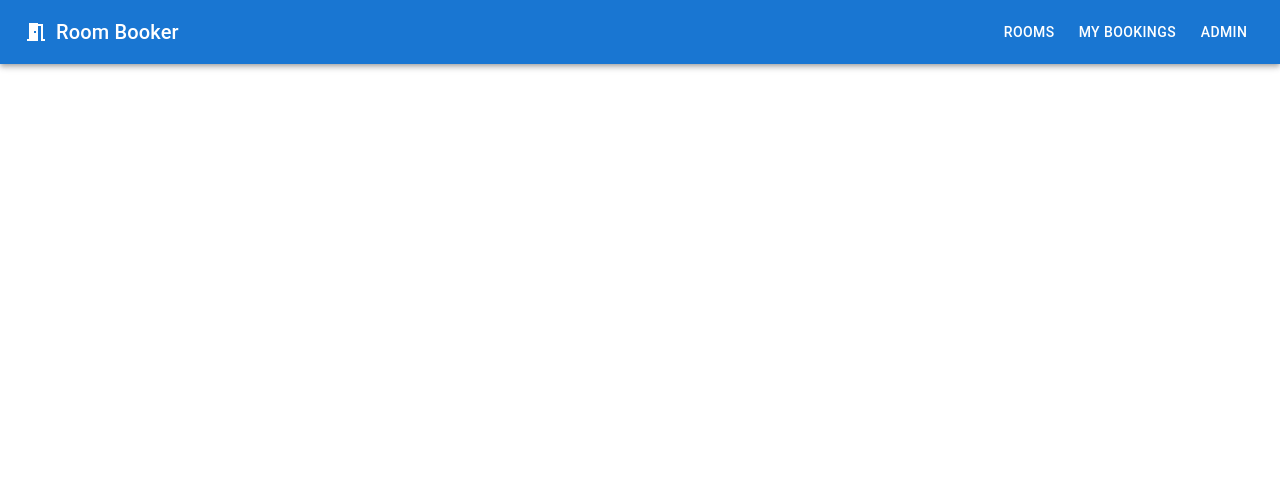
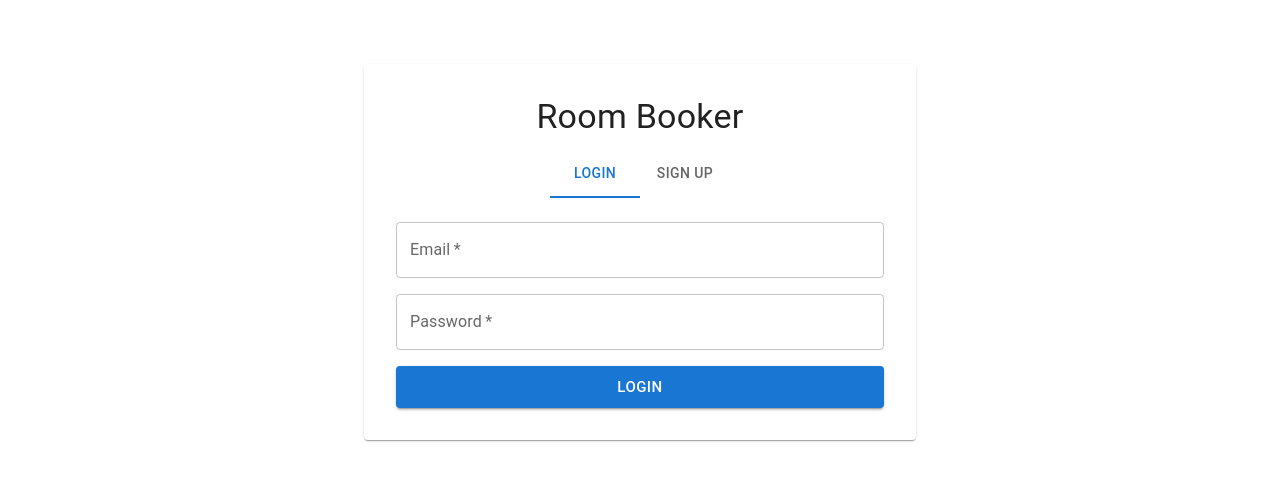
Before and after one commit to tipuBCS/QA-SA-DevOps, a React (Vite) app in the folder ui/: page /login in a window 1280 px wide. Shown: the top 480 px of the page. Built offline with nearby package versions, Linux system fonts and the light colour scheme; no server answers.

Commit message:
Login Page, CORS, UI hitting API

```diff
--- a/ui/src/App.tsx
+++ b/ui/src/App.tsx
@@ -1,9 +1,10 @@
-import { BrowserRouter, Routes, Route } from 'react-router-dom';
+import { BrowserRouter, Routes, Route, useLocation } from 'react-router-dom';
 import { CssBaseline, ThemeProvider, createTheme } from '@mui/material';
 import Navbar from './components/Navbar';
 import RoomsPage from './pages/RoomsPage';
 import BookingsPage from './pages/BookingsPage';
 import AdminPage from './pages/AdminPage';
+import LoginPage from './pages/LoginPage';
 
 const theme = createTheme({
   palette: {
@@ -13,17 +14,29 @@ const theme = createTheme({
   },
 });
 
+function AppContent() {
+  const location = useLocation();
+  const showNavbar = location.pathname !== '/login';
+
+  return (
+    <>
+      {showNavbar && <Navbar />}
+      <Routes>
+        <Route path="/login" element={<LoginPage />} />
+        <Route path="/" element={<RoomsPage />} />
+        <Route path="/bookings" element={<BookingsPage />} />
+        <Route path="/admin" element={<AdminPage />} />
+      </Routes>
+    </>
+  );
+}
+
 function App() {
   return (
     <ThemeProvider theme={theme}>
       <CssBaseline />
       <BrowserRouter>
-        <Navbar />
-        <Routes>
-          <Route path="/" element={<RoomsPage />} />
-          <Route path="/bookings" element={<BookingsPage />} />
-          <Route path="/admin" element={<AdminPage />} />
-        </Routes>
+        <AppContent />
       </BrowserRouter>
     </ThemeProvider>
   );
--- /dev/null
+++ b/ui/src/api.ts
@@ -0,0 +1,12 @@
+export const API_BASE_URL = import.meta.env.VITE_API_URL;
+
+export async function apiRequest(path: string, options?: RequestInit) {
+  const response = await fetch(`${API_BASE_URL}${path}`, {
+    ...options,
+    headers: {
+      'Content-Type': 'application/json',
+      ...options?.headers,
+    },
+  });
+  return response;
+}
--- /dev/null
+++ b/ui/src/pages/LoginPage.tsx
@@ -0,0 +1,152 @@
+import { useState } from 'react';
+import {
+  Container,
+  Paper,
+  Typography,
+  TextField,
+  Button,
+  Box,
+  Tab,
+  Tabs,
+  Alert,
+} from '@mui/material';
+import { useNavigate } from 'react-router-dom';
+import { apiRequest } from '../api';
+
+export default function LoginPage() {
+  const navigate = useNavigate();
+  const [tab, setTab] = useState(0);
+  const [error, setError] = useState('');
+  const [loginForm, setLoginForm] = useState({ email: '', password: '' });
+  const [signupForm, setSignupForm] = useState({ email: '', password: '', name: '' });
+
+  const handleLogin = async (e: React.FormEvent) => {
+    e.preventDefault();
+    setError('');
+
+    if (!loginForm.email || !loginForm.password) {
+      setError('Email and password are required');
+      return;
+    }
+
+    if (!loginForm.email.includes('@')) {
+      setError('Email must contain @');
+      return;
+    }
+
+    try {
+      const response = await apiRequest('/users/login', {
+        method: 'POST',
+        body: JSON.stringify(loginForm),
+      });
+
+      if (!response.ok) {
+        const data = await response.json();
+        setError(data.error || 'Login failed');
+        return;
+      }
+
+      const data = await response.json();
+      localStorage.setItem('user', JSON.stringify(data.user));
+      navigate('/');
+    } catch {
+      setError('Unexpected error occurred during login, please try again later!');
+    }
+  };
+
+  const handleSignup = async (e: React.FormEvent) => {
+    e.preventDefault();
+    setError('');
+
+    try {
+      const response = await apiRequest('/users/signup', {
+        method: 'POST',
+        body: JSON.stringify(signupForm),
+      });
+
+      if (!response.ok) {
+        const data = await response.json();
+        setError(data.error || 'Signup failed');
+        return;
+      }
+
+      const data = await response.json();
+      localStorage.setItem('user', JSON.stringify(data.user));
+      navigate('/');
+    } catch (e) {
+        console.log(e);
+      setError('Unable to connect to server');
+    }
+  };
+
+  return (
+    <Container maxWidth="sm" sx={{ mt: 8 }}>
+      <Paper sx={{ p: 4 }}>
+        <Typography variant="h4" align="center" gutterBottom>
+          Room Booker
+        </Typography>
+
+        <Tabs value={tab} onChange={(_, v) => {setTab(v), setError('')}} centered sx={{ mb: 3 }}>
+          <Tab label="Login" />
+          <Tab label="Sign Up" />
+        </Tabs>
+
+        {error && (
+          <Alert severity="error" sx={{ mb: 2 }}>
+            {error}
+          </Alert>
+        )}
+
+        {tab === 0 && (
+          <Box component="form" onSubmit={handleLogin} sx={{ display: 'flex', flexDirection: 'column', gap: 2 }}>
+            <TextField
+              label="Email"
+            //   type="email"
+              required
+              value={loginForm.email}
+              onChange={(e) => setLoginForm({ ...loginForm, email: e.target.value })}
+            />
+            <TextField
+              label="Password"
+              type="password"
+              required
+              value={loginForm.password}
+              onChange={(e) => setLoginForm({ ...loginForm, password: e.target.value })}
+            />
+            <Button type="submit" variant="contained" size="large">
+              Login
+            </Button>
+          </Box>
+        )}
+
+        {tab === 1 && (
+          <Box component="form" onSubmit={handleSignup} sx={{ display: 'flex', flexDirection: 'column', gap: 2 }}>
+            <TextField
+              label="Name"
+              required
+              value={signupForm.name}
+              onChange={(e) => setSignupForm({ ...signupForm, name: e.target.value })}
+            />
+            <TextField
+              label="Email"
+              type="email"
+              required
+              value={signupForm.email}
+              onChange={(e) => setSignupForm({ ...signupForm, email: e.target.value })}
+            />
+            <TextField
+              label="Password"
+              type="password"
+              required
+              value={signupForm.password}
+              onChange={(e) => setSignupForm({ ...signupForm, password: e.target.value })}
+            />
+            <Button type="submit" variant="contained" size="large">
+              Sign Up
+            </Button>
+          </Box>
+        )}
+      </Paper>
+    </Container>
+  );
+}
```
Also changed, not shown: 2 other files (tests, documents, lock files or other folders).
